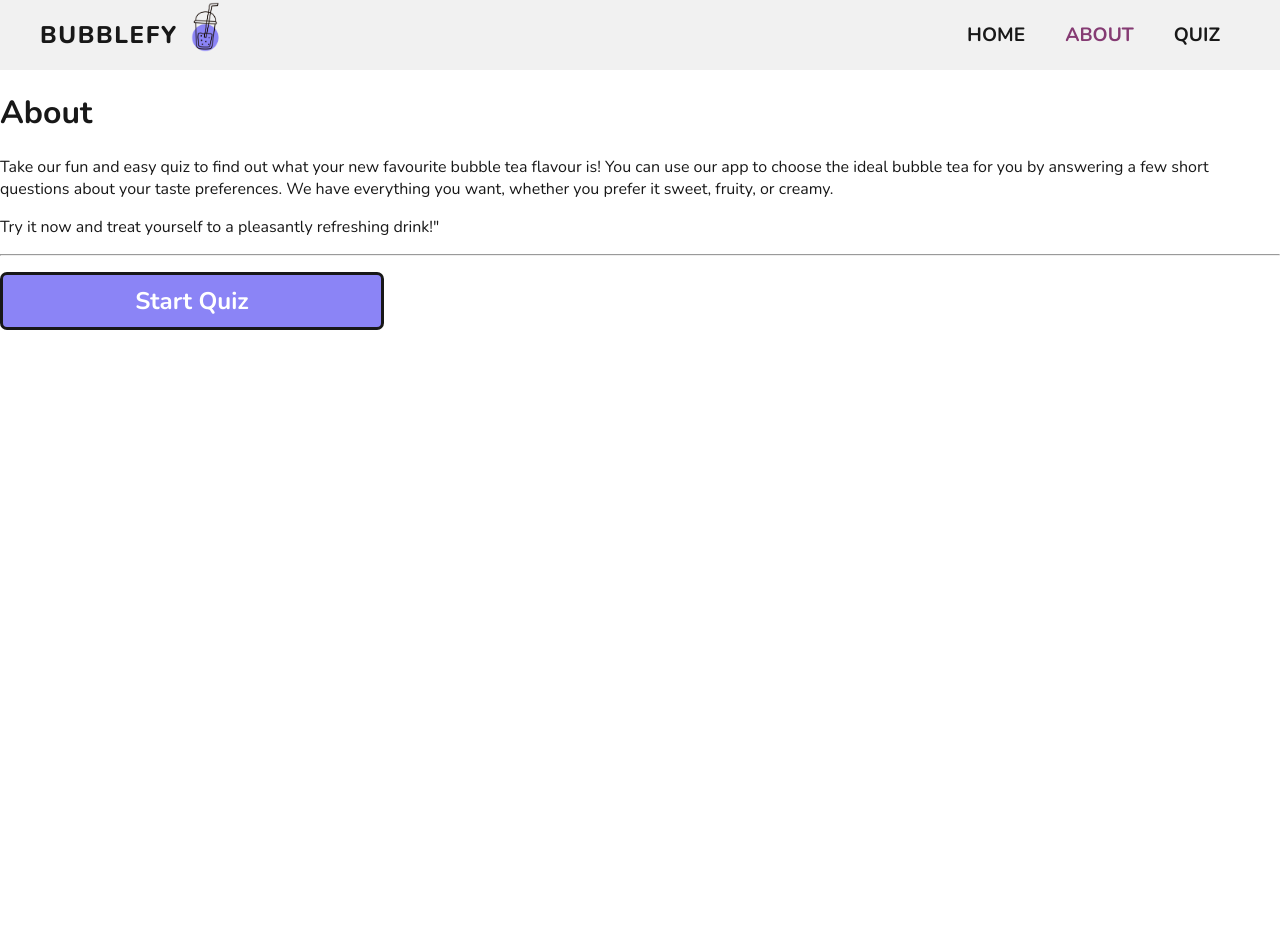
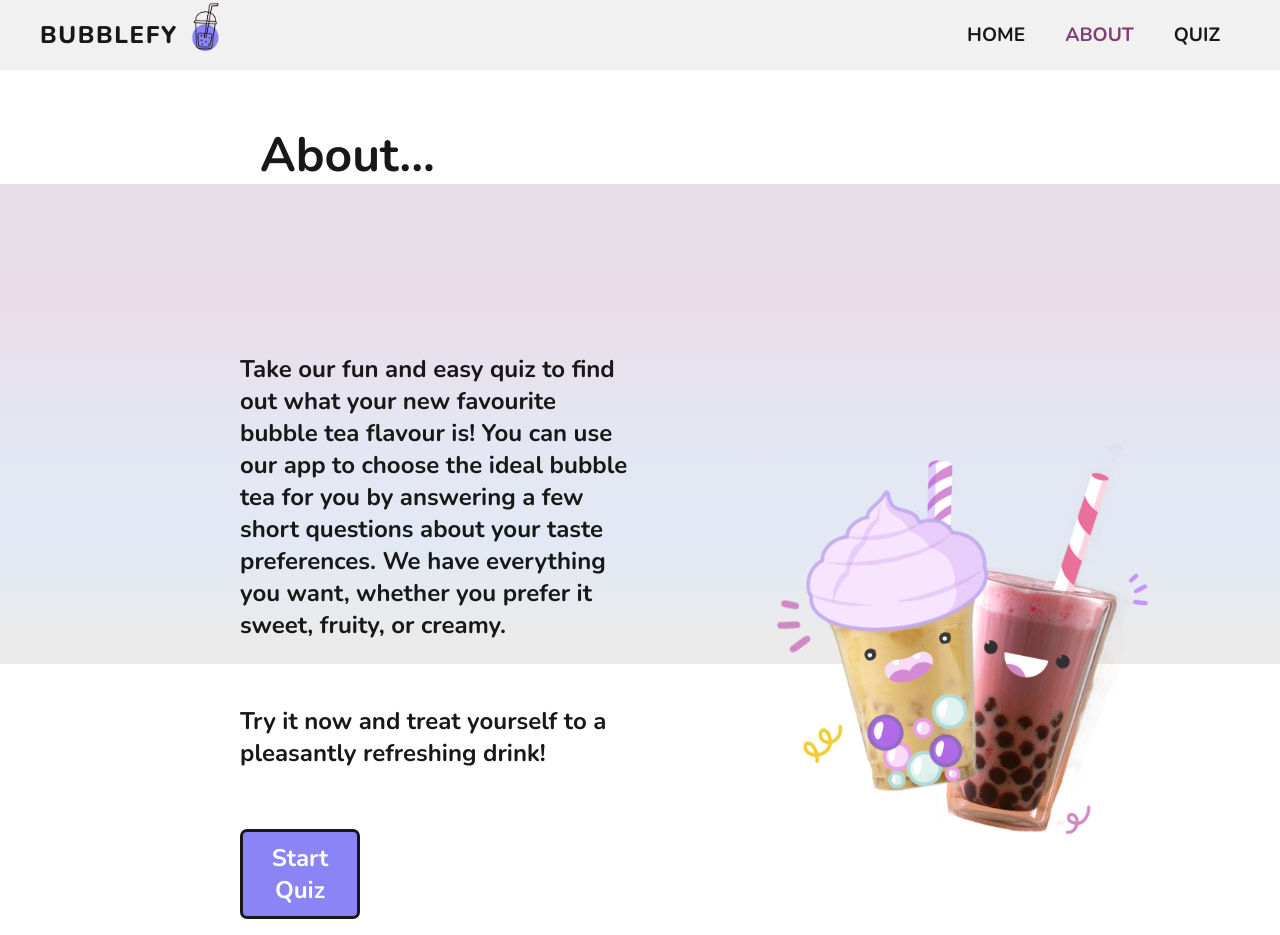
Before and after one commit to yvonne0711/cfg-react-project, a React (Create React App) app in the folder our-app/: page /About in a window 1280 px wide. Before the commit the page ends 800 px from the top, so only its background shows below. Built offline with nearby package versions, Linux system fonts and the light colour scheme.

Commit message:
About
Applied css using prior css from results and home page

```diff
--- a/our-app/src/pages/About.js
+++ b/our-app/src/pages/About.js
@@ -1,22 +1,44 @@
 import './QuizExtra.css';
 import React from 'react';
 import { useNavigate } from "react-router-dom";
+import '../App.css';
+import character from "../Images/funtea/character.png";
 
 const About = (props) => {
   const navigate = useNavigate();
+  return (
+    <div style={{ textAlign: 'centre', padding: ''}}>
+    <h1 style={{ padding:'20px', textAlign: 'centre', fontSize: '3em', marginBottom: '0.5em', marginLeft:'5em' }}>About...</h1>
+    <h2 style={{ fontSize: '4em', lineHeight: '1.2em', margin: 0 }}>&nbsp;</h2>
+    <br>
+    </br>
+    <br>
+    </br>
 
-    return (
-    <>
-    <h1>About</h1>
-    <p className="aboutText">Take our fun and easy quiz to find out what your new favourite bubble tea flavour is! You can use our app to choose the ideal bubble tea for  you by answering a few short questions about your taste preferences.  We have everything you want, whether you prefer it sweet, fruity, or creamy.</p>
-    <p>Try it now and treat yourself to a pleasantly refreshing drink!"</p>
-    <hr />
-      <p>
+    <div style={{ display: 'flex' }}>
+        <div style={{ flex: 1 }}>
+          <h2 className="main-content" style={{ marginLeft: '10em' }}>
+          Take our fun and easy quiz to find out what your new favourite bubble tea flavour is! You can use our app to choose the ideal bubble tea for  you by answering a few short questions about your taste preferences.  We have everything you want, whether you prefer it sweet, fruity, or creamy.
+          <br></br>
+          <br></br>
+          <br></br>
+          Try it now and treat yourself to a pleasantly refreshing drink!
+          </h2>
+          <br></br>
+          <br></br>
+          <p style={{ marginLeft: '15em' }}>
         <button className="cta-button" onClick={() => navigate("/Quiz")}>Start Quiz</button>
         </p>
-        </>
-    );
-};
+        </div>
+        <div style={{ flex: 1, display: 'flex', justifyContent: 'center', alignItems: 'center' }}>
+          <img src={character} alt="Milk tea" style={{ width: '100%', maxWidth: '400px' }} />
+        </div>
+        <div className="gradient-bg"></div>
+      </div>
+    </div>
+
+);
+}
 
   export default About;
 
```
